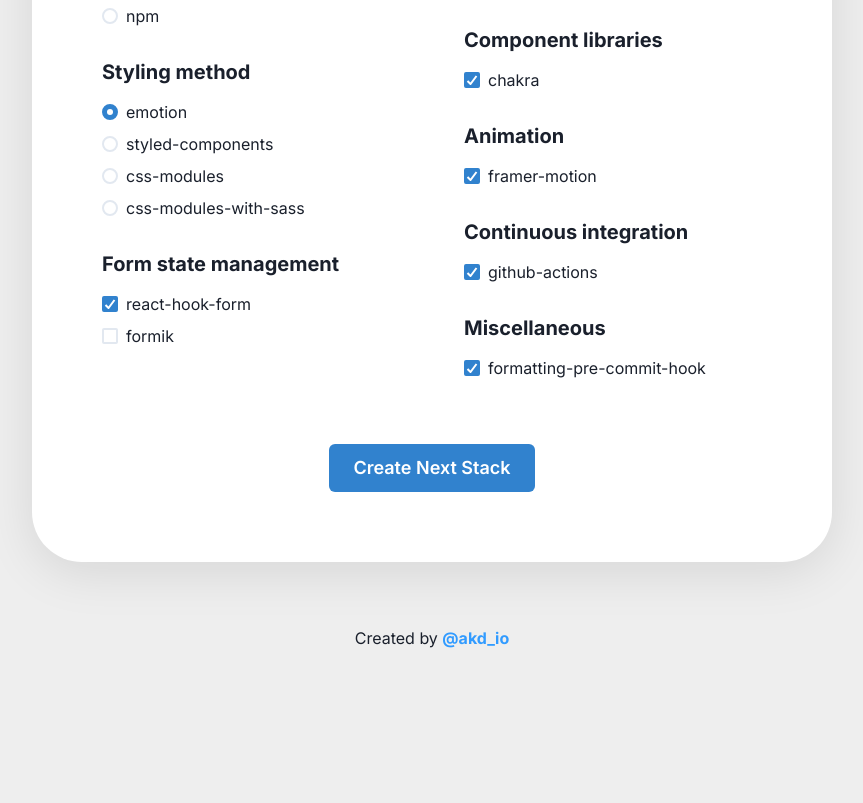
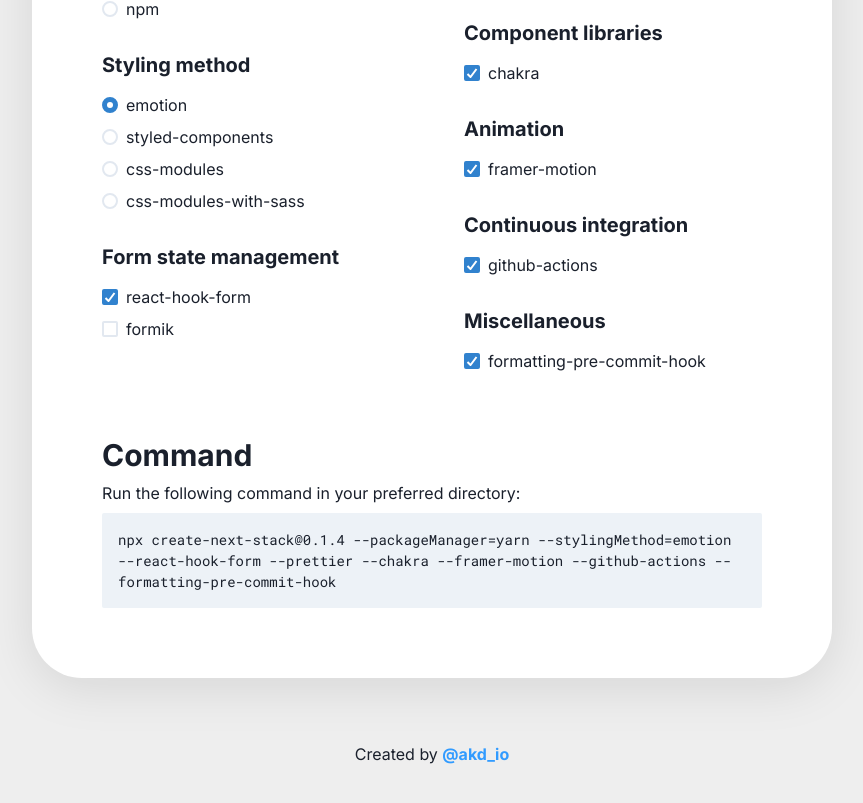
Before and after one commit to hackhero920/create-next-stack-website, a Next.js app: page / in a window 1280 px wide. Shown: the part 613-1416 px from the top of the page, without its empty margins (208-1071 px from the left). Before the commit the page ends 1313 px from the top, so only its background shows below. Built offline with nearby package versions, Linux system fonts and the light colour scheme.

Commit message:
Add generated output

```diff
--- a/templates/LandingPage/LandingPageTemplate.tsx
+++ b/templates/LandingPage/LandingPageTemplate.tsx
@@ -1,8 +1,8 @@
 import {
   Box,
-  Button,
   Checkbox,
   CheckboxGroup,
+  Code,
   Heading,
   Radio,
   RadioGroup,
@@ -10,7 +10,7 @@
   Text,
 } from "@chakra-ui/react";
 import { css, Global } from "@emotion/react";
-import { useCallback } from "react";
+import { useCallback, useEffect, useState } from "react";
 import { Controller, SubmitHandler, useForm } from "react-hook-form";
 import { Anchor } from "../../components/Anchor";
 import { Section } from "../../components/Section";
@@ -63,14 +63,62 @@
 const formDataKeys = objectToKeyToKeyMap(defaultFormData);
 
 const LandingPageTemplate = () => {
-  const { register, control, handleSubmit } = useForm<FormData>({
+  const { control, watch, handleSubmit } = useForm<FormData>({
     defaultValues: defaultFormData,
   });
 
-  const handleValidSubmit: SubmitHandler<FormData> = useCallback((formData) => {
-    // TODO: Implement
-    alert(JSON.stringify(formData, null, 2));
+  const [output, setOutput] = useState<string>("");
+
+  const formData = watch();
+
+  const updateCommand: SubmitHandler<FormData> = useCallback((formData) => {
+    const args = ["npx", "create-next-stack@0.1.4"];
+
+    // Package manager
+    args.push(`--packageManager=${formData.packageManager}`);
+
+    // Styling method
+    args.push(`--stylingMethod=${formData.stylingMethod}`);
+
+    // Form State Management
+    if (formData.formStateManagement.includes("react-hook-form")) {
+      args.push("--react-hook-form");
+    }
+    if (formData.formStateManagement.includes("formik")) {
+      args.push("--formik");
+    }
+
+    // Formatting
+    if (formData.formatting.includes("prettier")) {
+      args.push("--prettier");
+    }
+
+    // Component Libraries
+    if (formData.componentLibraries.includes("chakra")) {
+      args.push("--chakra");
+    }
+
+    // Animation Libraries
+    if (formData.animationLibraries.includes("framer-motion")) {
+      args.push("--framer-motion");
+    }
+
+    // Continuous Integrations
+    if (formData.continuousIntegrations.includes("github-actions")) {
+      args.push("--github-actions");
+    }
+
+    // Miscellaneous Options
+    if (formData.miscellaneousOptions.includes("formatting-pre-commit-hook")) {
+      args.push("--formatting-pre-commit-hook");
+    }
+
+    setOutput(args.join(" "));
   }, []);
+
+  useEffect(() => {
+    updateCommand(formData);
+  }, [updateCommand, formData]);
 
   return (
     <>
@@ -130,8 +178,8 @@
               background="white"
               boxShadow="0 10px 50px rgba(0,0,0,0.1)"
             >
-              <form onSubmit={handleSubmit(handleValidSubmit)}>
-                <Heading as="h2" marginBottom="6">
+              <form>
+                <Heading as="h2" size="lg" marginBottom="6">
                   Pick your technologies
                 </Heading>
 
@@ -358,15 +406,23 @@
                   </Stack>
                 </Stack>
 
-                <Stack align="center" marginTop="16">
-                  <Button
-                    variant="solid"
-                    colorScheme="blue"
-                    type="submit"
-                    size="lg"
-                  >
-                    Create Next Stack
-                  </Button>
+                <Stack marginTop="16">
+                  {output !== "" ? (
+                    <>
+                      <Heading as="h2" size="lg">
+                        Command
+                      </Heading>
+                      <Text>
+                        Run the following command in your preferred directory:
+                      </Text>
+                      <Stack>
+                        <Code padding="4">{output}</Code>
+                      </Stack>
+                      {/* TODO: Add Copy button:
+                        <Button>Copy</Button>
+                      */}
+                    </>
+                  ) : null}
                 </Stack>
               </form>
             </Box>
```
